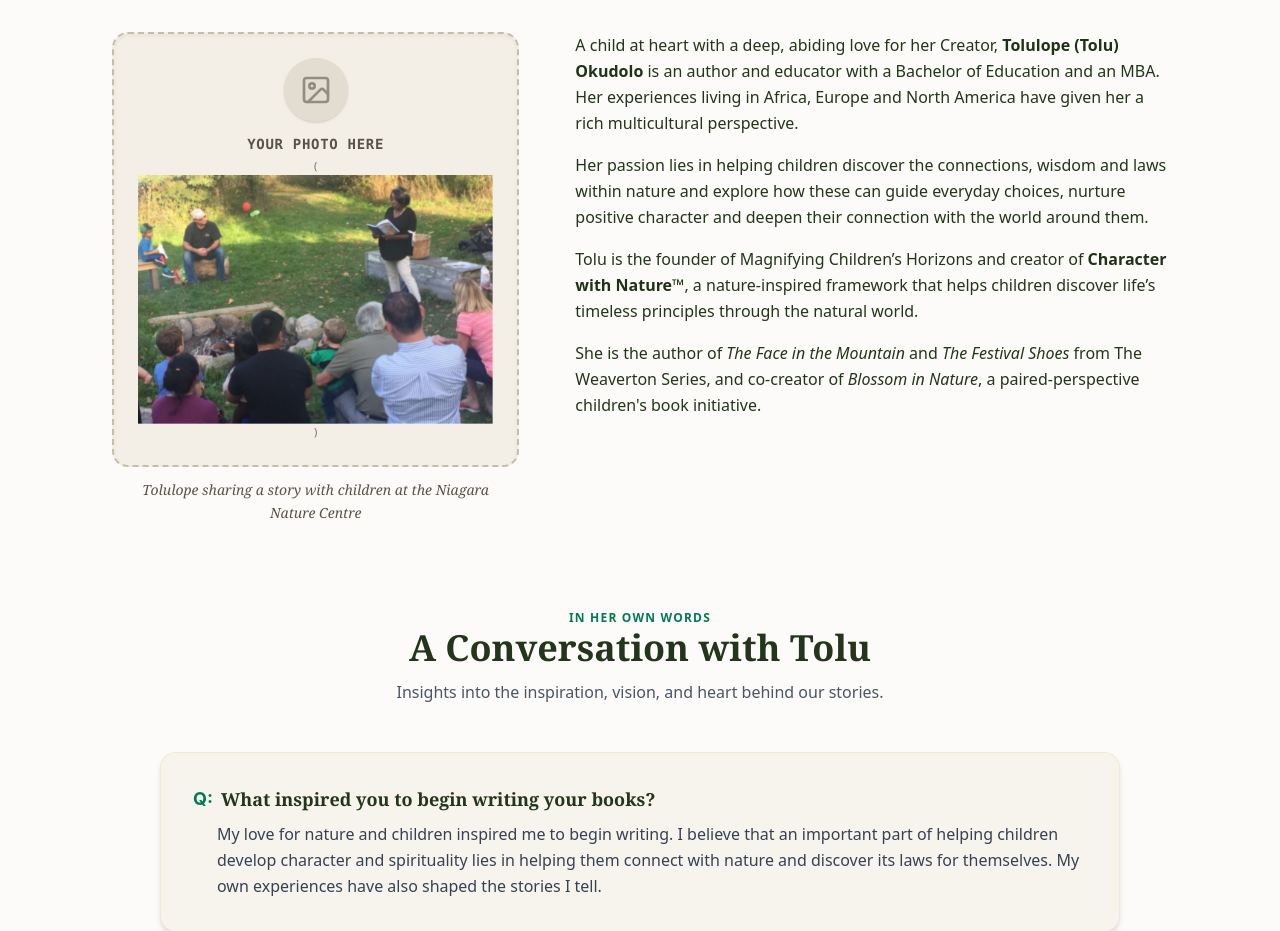
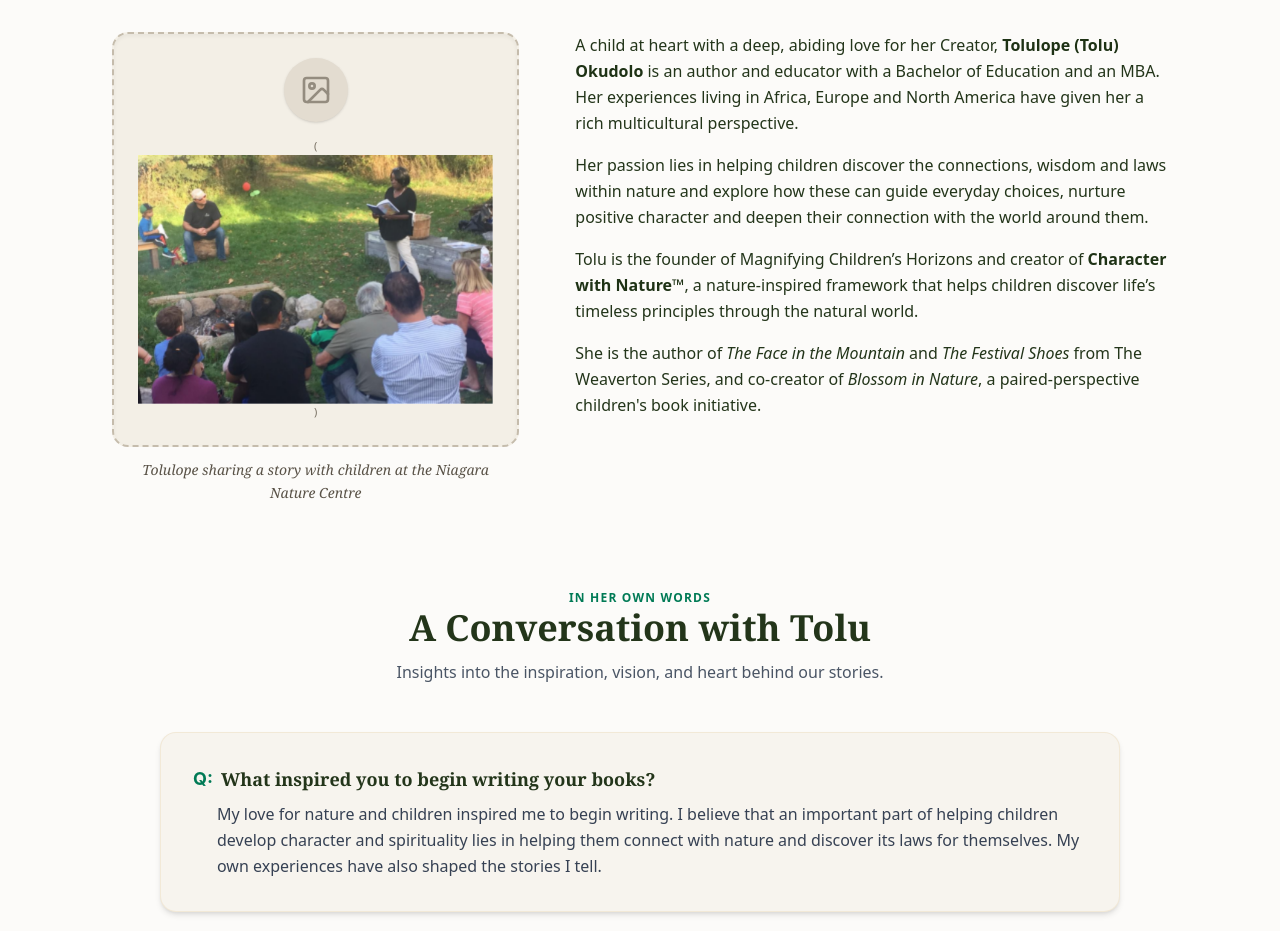
Before and after one commit to nnochirivincent/mch-platform, a React (Vite) app: page /about in a window 1280 px wide. Shown: the part 1745-2676 px from the top of the page. Built offline with nearby package versions, Linux system fonts and the light colour scheme.

Commit message:
new commit

```diff
--- a/src/components/About.jsx
+++ b/src/components/About.jsx
@@ -153,9 +153,9 @@ export default function About() {
                     <div className="w-16 h-16 rounded-full bg-[#e3dcd0] flex items-center justify-center text-[#736b5e] mb-3 shadow-sm">
                       <ImageIcon className="w-8 h-8 opacity-70" />
                     </div>
-                    <div className="text-[#595247] font-mono text-xs sm:text-sm tracking-wider font-semibold uppercase">
+                    {/* <div className="text-[#595247] font-mono text-xs sm:text-sm tracking-wider font-semibold uppercase">
                       YOUR PHOTO HERE
-                    </div>
+                    </div> */}
                     <div className="text-[11px] text-[#7a7265] mt-1">
                       (<img
                          src="/about-tolu.png"
```
